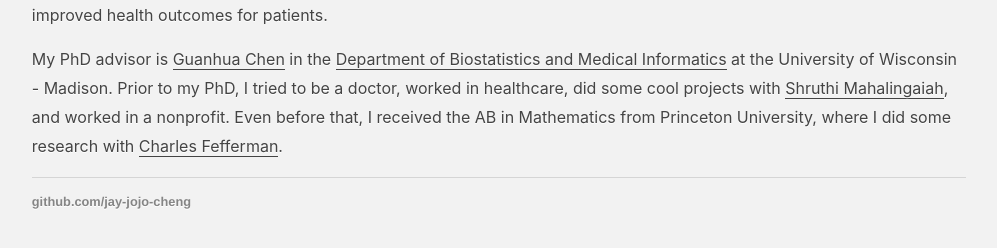
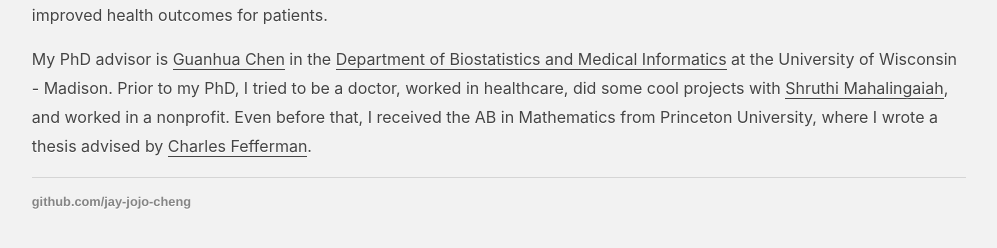
Before and after one commit to jay-jojo-cheng/jay-jojo-cheng.github.io, a Jekyll site: the page built from index.md, in a window 1280 px wide. Shown: the part 279-527 px from the top of the page, without its empty margins (141-1138 px from the left). Built offline with Jekyll 4.4.1, drawn with Linux system fonts in a browser that asks for light colours.

Commit message:
Update index.md

```diff
--- a/index.md
+++ b/index.md
@@ -10,4 +10,4 @@ Most importantly, progress in this field translates to improved health outcomes
 
 My PhD advisor is [Guanhua Chen](https://stat.wisc.edu/staff/chen-guanhua/) in the [Department of Biostatistics and Medical Informatics](https://www.biostat.wisc.edu/) at the University of Wisconsin - Madison.
 Prior to my PhD, I tried to be a doctor, worked in healthcare, did some cool projects with [Shruthi Mahalingaiah](https://www.hsph.harvard.edu/shruthi-mahalingaiah/), and worked in a nonprofit.
-Even before that, I received the AB in Mathematics from Princeton University, where I did some research with [Charles Fefferman](https://www.math.princeton.edu/people/charles-fefferman).
+Even before that, I received the AB in Mathematics from Princeton University, where I wrote a thesis advised by [Charles Fefferman](https://www.math.princeton.edu/people/charles-fefferman).
```
